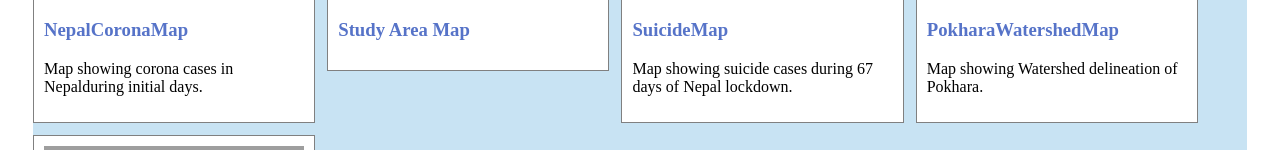
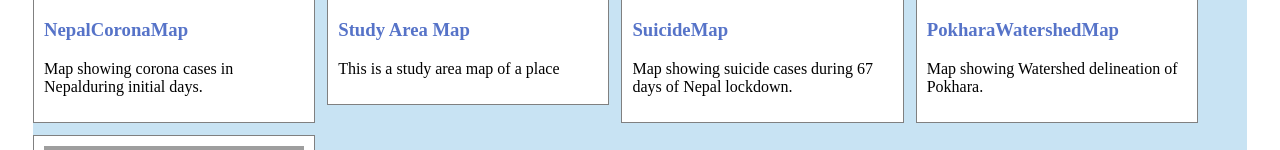
Before and after one commit to Abhaykrb/MyProfileWebsite, a plain HTML site: page index.html in a window 1280 px wide. Shown: the part 1022-1172 px from the top of the page. Drawn offline with nearby package versions, Linux system fonts and the light colour scheme; grey boxes are pictures that could not be loaded.

Commit message:
Update index.html

```diff
--- a/index.html
+++ b/index.html
@@ -99,6 +99,7 @@
          <img src="images/projects/Sandhikharka-krb.jpg" alt="HTML" height="124px" style="width:100%">
          <h3><a class="linkProj" href="images/projects/Sandhikharka-krb.jpg"> Study Area Map</a> </h3>
          <p class="paraProj">
+           This is  a study area map of a place
          </p>
        </div>
      </div>
```
